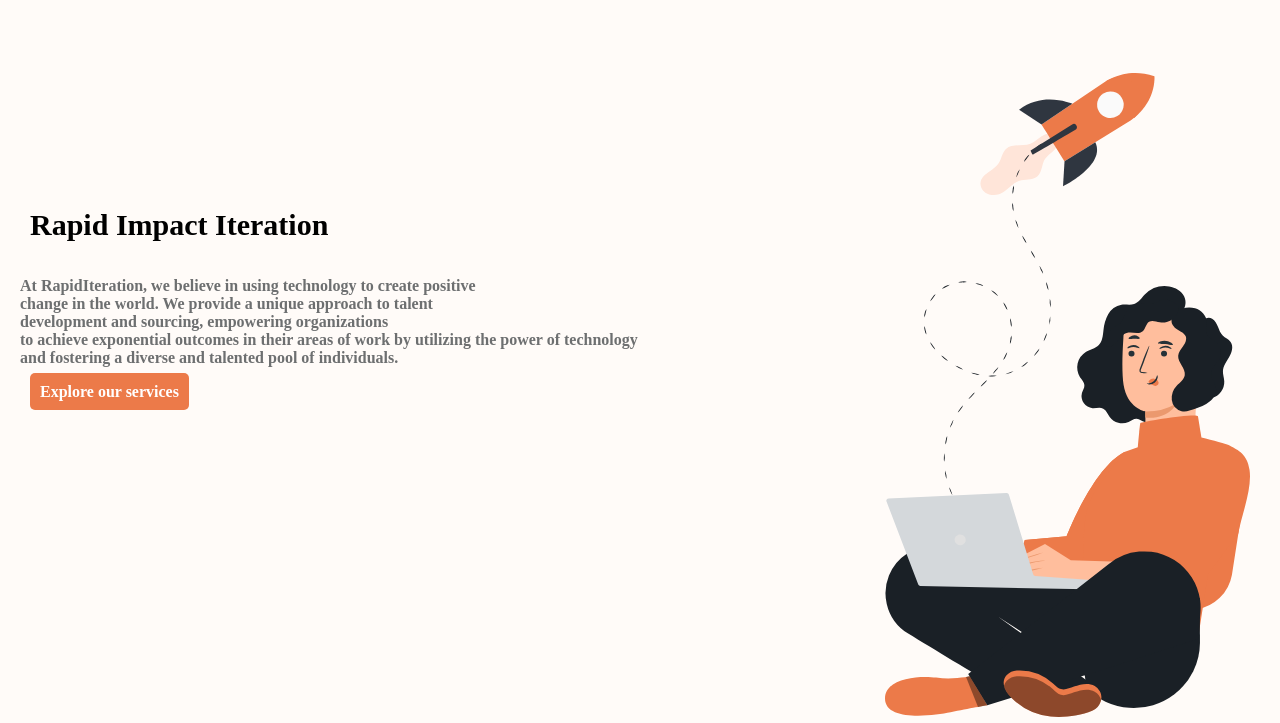
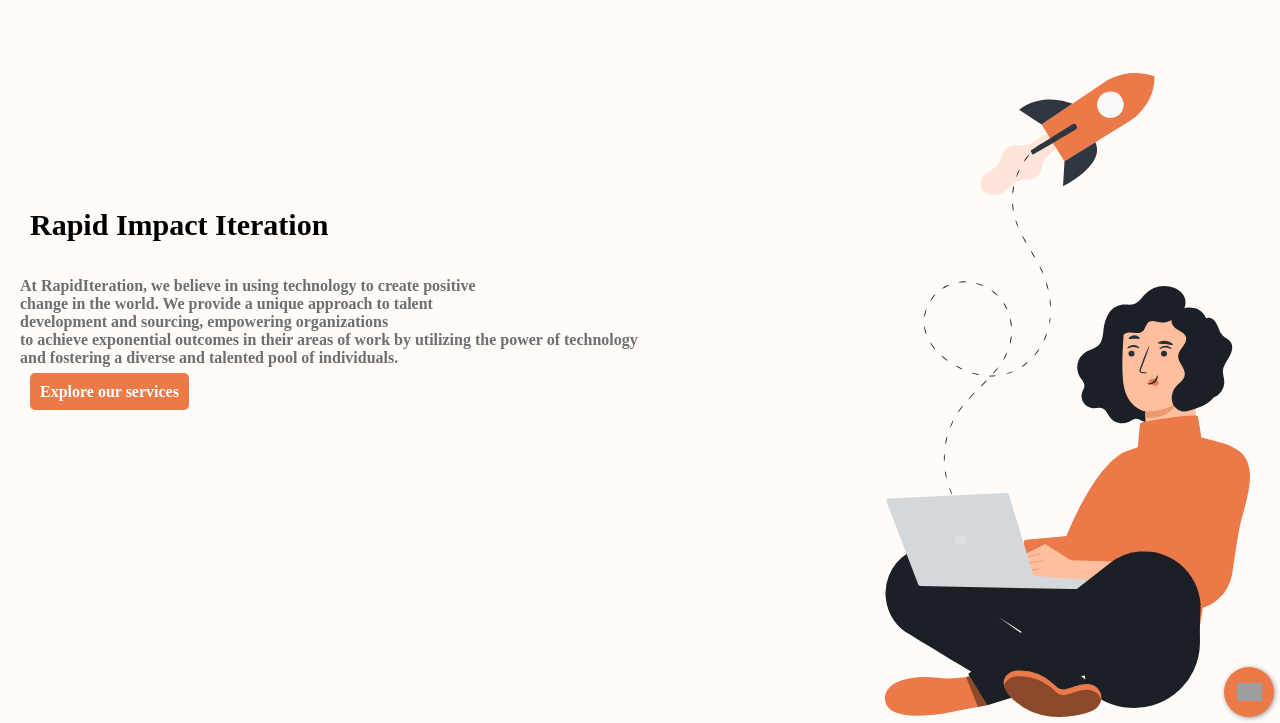
Before and after one commit to tahiramohammadi/secondChallenges, a plain HTML site: page index.html in a window 1280 px wide. Shown: the part 77-800 px from the top of the page. Drawn offline with Linux system fonts and the light colour scheme; grey boxes are pictures that could not be loaded; a web font is replaced by a local one.

Commit message:
makechatbox

```diff
--- a/index.html
+++ b/index.html
@@ -246,6 +246,9 @@
                 <footer>
                         <p>© 2021 RapidIteration. All rights reserved</p></footer>
     </main>
+    <div class="chatbox-bg">
+        <img src="https://encrypted-tbn0.gstatic.com/images?q=tbn:ANd9GcRXEhn89z8M1cpHrds_rMqZiWX6ZJqYmWTYxg&usqp=CAU"/>
+    </div>
 
 </body>
 
--- a/style.css
+++ b/style.css
@@ -340,3 +340,19 @@ z-index: 1;
     font-size:20px;
     padding-left:10px;
 }
+.chatbox-bg{
+    background: #ec7a49;
+    height: 50px;
+    width:50px;
+    border-radius: 50%;
+    box-shadow: 1px 1px 5px #999;
+    display: flex;
+    position: fixed;
+    bottom: 6px;
+    right: 6px;
+}
+.chatbox-bg img{
+    width:50%;
+    margin:auto;
+ cursor: pointer;
+}
```
Also changed, not shown: company.html (+3 -0 lines), contact.html (+4 -1 lines), service.html (+3 -0 lines).
